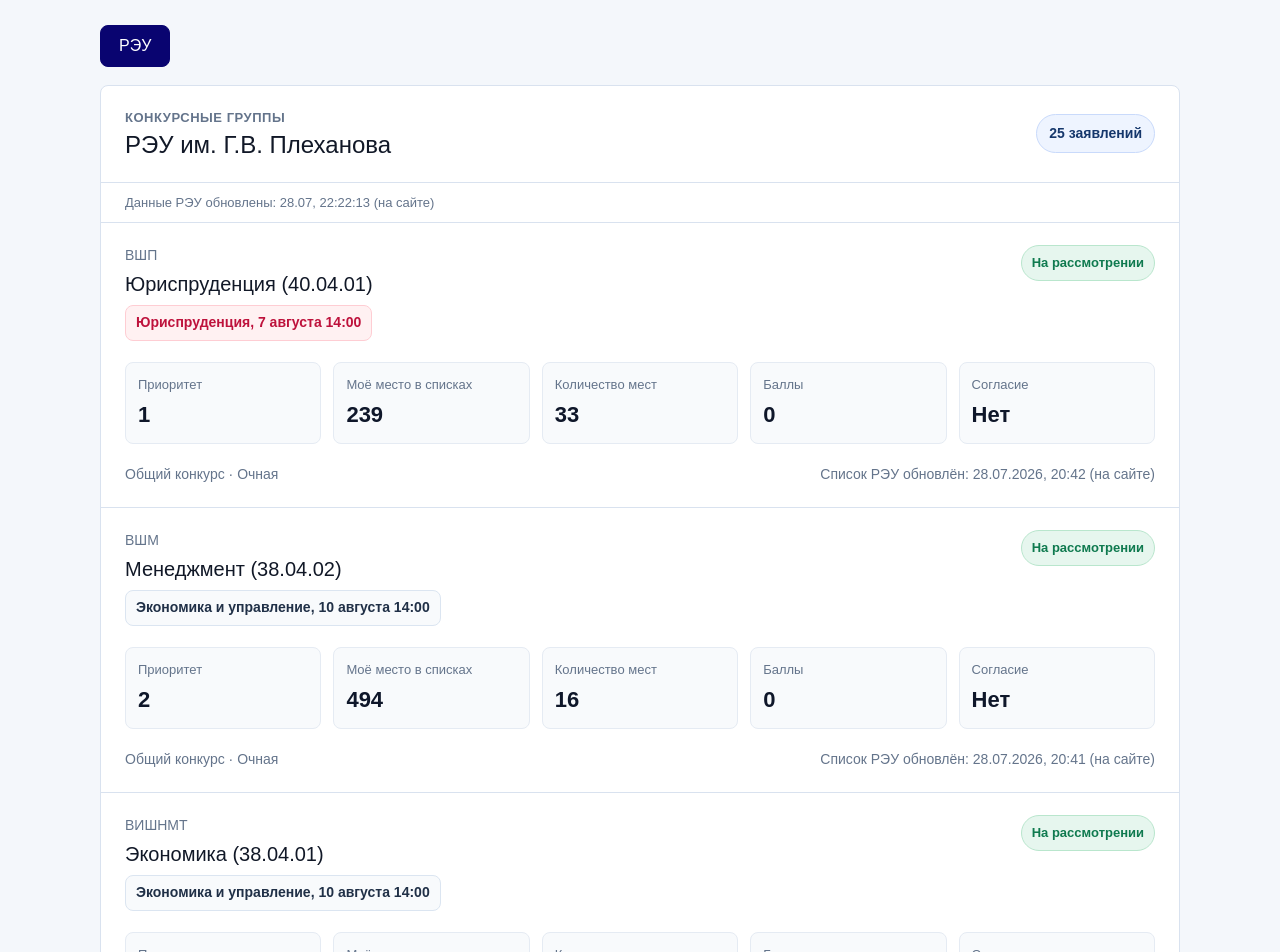
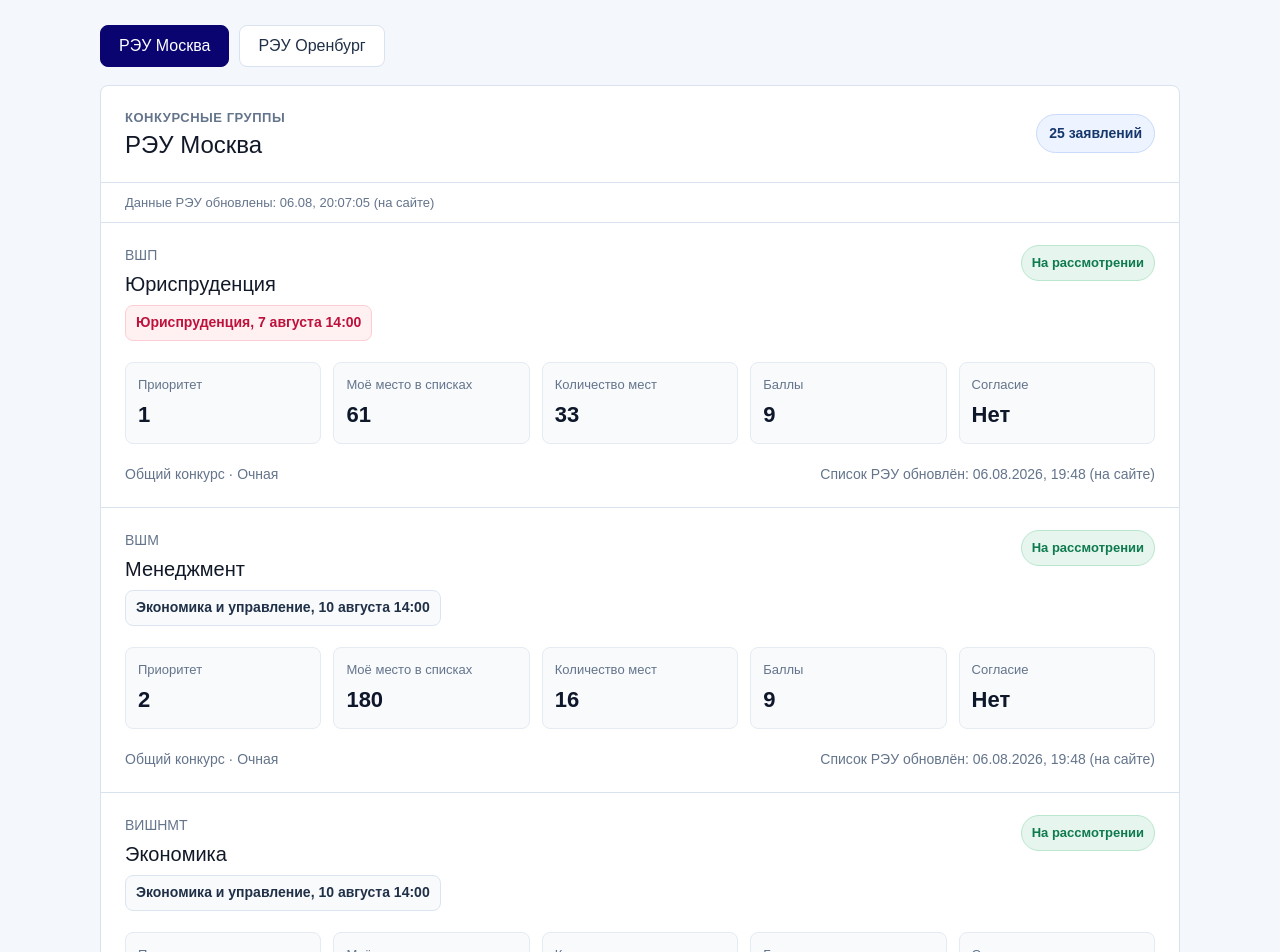
Before and after one commit to LaplaceRam/sait_postyplenia, a Next.js app: page / in a window 1280 px wide. Shown: the part 180-1132 px from the top of the page. Built offline with nearby package versions, Linux system fonts and the light colour scheme; no server answers.

Commit message:
Add REA campus tabs

```diff
--- a/app/page.tsx
+++ b/app/page.tsx
@@ -36,6 +36,7 @@
 type ApplicationGroup = {
   id: string;
   agreement: boolean | null;
+  campus: "moscow" | "orenburg";
   exam: ExamSchedule | null;
   faculty: string;
   form: string;
@@ -62,7 +63,10 @@
 const REA_ANON_KEY =
   "eyJhbGciOiJIUzI1NiIsInR5cCI6IkpXVCJ9.eyJyb2xlIjoiYW5vbiIsImlzcyI6InN1cGFiYXNlIiwiaWF0IjoxNzgwNjQxOTU0LCJleHAiOjIwOTYwMDE5NTR9.HK1E0UwpIPbIHK-C1HtCjoiszflge1Ul8gfD7DPicXQ";
 
-const universities = [{ id: "rea", label: "РЭУ" }];
+const universities = [
+  { id: "moscow", label: "РЭУ Москва", title: "РЭУ Москва" },
+  { id: "orenburg", label: "РЭУ Оренбург", title: "РЭУ Оренбург" },
+] as const;
 
 const requestHeaders = {
   apikey: REA_ANON_KEY,
@@ -164,6 +168,19 @@
   }).format(value)} (на сайте)`;
 }
 
+function getCampus(group: GroupRow | undefined): ApplicationGroup["campus"] {
+  const campusSource = [
+    group?.branch_name,
+    group?.competitive_group_name,
+    group?.faculty_name,
+    group?.faculty_short_name,
+  ]
+    .filter(Boolean)
+    .join(" ");
+
+  return campusSource.includes("Оренбург") ? "orenburg" : "moscow";
+}
+
 async function fetchTrackerData(): Promise<TrackerData> {
   const response = await fetch(`${DATA_URL}?t=${Date.now()}`, {
     cache: "no-store",
@@ -203,6 +220,7 @@
 
       return {
         agreement: entrant.agreement,
+        campus: getCampus(group),
         exam: getExamSchedule(program),
         faculty:
           group?.faculty_short_name ||
@@ -257,7 +275,7 @@
 }
 
 export default function Home() {
-  const [activeUniversity, setActiveUniversity] = useState("rea");
+  const [activeUniversity, setActiveUniversity] = useState("moscow");
   const [groups, setGroups] = useState<ApplicationGroup[]>([]);
   const [isLoading, setIsLoading] = useState(true);
   const [error, setError] = useState<string | null>(null);
@@ -315,12 +333,11 @@
   }, []);
 
   const visibleGroups = useMemo(() => {
-    if (activeUniversity === "rea") {
-      return groups;
-    }
-
-    return [];
+    return groups.filter((group) => group.campus === activeUniversity);
   }, [activeUniversity, groups]);
+  const activeTab =
+    universities.find((university) => university.id === activeUniversity) ??
+    universities[0];
 
   return (
     <main className="min-h-screen bg-[#f4f7fb] text-[#111827]">
@@ -352,7 +369,7 @@
           <div className="groups-panel__top">
             <div>
               <p className="section-label">Конкурсные группы</p>
-              <h2 id="rea-heading">РЭУ им. Г.В. Плеханова</h2>
+              <h2 id="rea-heading">{activeTab.title}</h2>
             </div>
             <div className="summary-chip">
               {isLoading ? "Загрузка" : `${visibleGroups.length} заявлений`}
@@ -369,7 +386,7 @@
 
           {!isLoading && !error && visibleGroups.length === 0 ? (
             <p className="state-message">
-              По этому УКП пока не найдено конкурсных групп.
+              По этому УКП пока не найдено конкурсных групп для вкладки {activeTab.label}.
             </p>
           ) : null}
 
--- a/public/data/rea-2420603.json
+++ b/public/data/rea-2420603.json
@@ -1,10 +1,35 @@
 {
   "applicantUkp": "2420603",
-  "fetchedAt": "2026-07-28T19:22:13.928Z",
+  "fetchedAt": "2026-08-06T17:07:05.075Z",
   "source": "REA",
   "groups": [
     {
       "agreement": false,
+      "campus": "orenburg",
+      "exam": {
+        "display": "Экономика и управление, 10 августа 14:00",
+        "isConflict": false,
+        "matches": [
+          "Экономика",
+          "Менеджмент",
+          "Финансы и кредит"
+        ]
+      },
+      "faculty": "Оренбург",
+      "form": "Заочная",
+      "funding": "Контракт",
+      "id": "7226ba8c-11ad-11f1-8dba-5cba2c649f58",
+      "myPlace": 1,
+      "places": 10,
+      "priority": 1,
+      "program": "Экономика",
+      "score": 9,
+      "status": "На рассмотрении",
+      "updatedAt": "06.08.2026, 19:48"
+    },
+    {
+      "agreement": false,
+      "campus": "moscow",
       "exam": {
         "display": "Юриспруденция, 7 августа 14:00",
         "isConflict": true,
@@ -16,16 +41,41 @@
       "form": "Очная",
       "funding": "Общий конкурс",
       "id": "6c2f2b02-11ad-11f1-8dba-5cba2c649f58",
-      "myPlace": 239,
+      "myPlace": 61,
       "places": 33,
       "priority": 1,
-      "program": "Юриспруденция (40.04.01)",
-      "score": 0,
+      "program": "Юриспруденция",
+      "score": 9,
       "status": "На рассмотрении",
-      "updatedAt": "28.07.2026, 20:42"
+      "updatedAt": "06.08.2026, 19:48"
     },
     {
       "agreement": false,
+      "campus": "orenburg",
+      "exam": {
+        "display": "Экономика и управление, 10 августа 14:00",
+        "isConflict": false,
+        "matches": [
+          "Экономика",
+          "Менеджмент",
+          "Финансы и кредит"
+        ]
+      },
+      "faculty": "Оренбург",
+      "form": "Заочная",
+      "funding": "Контракт",
+      "id": "7226bab1-11ad-11f1-8dba-5cba2c649f58",
+      "myPlace": 1,
+      "places": 10,
+      "priority": 2,
+      "program": "Менеджмент",
+      "score": 9,
+      "status": "На рассмотрении",
+      "updatedAt": "06.08.2026, 19:48"
+    },
+    {
+      "agreement": false,
+      "campus": "moscow",
       "exam": {
         "display": "Экономика и управление, 10 августа 14:00",
         "isConflict": false,
@@ -39,16 +89,17 @@
       "form": "Очная",
       "funding": "Общий конкурс",
       "id": "6c2f212e-11ad-11f1-8dba-5cba2c649f58",
-      "myPlace": 494,
+      "myPlace": 180,
       "places": 16,
       "priority": 2,
-      "program": "Менеджмент (38.04.02)",
-      "score": 0,
+      "program": "Менеджмент",
+      "score": 9,
       "status": "На рассмотрении",
-      "updatedAt": "28.07.2026, 20:41"
+      "updatedAt": "06.08.2026, 19:48"
     },
     {
       "agreement": false,
+      "campus": "moscow",
       "exam": {
         "display": "Экономика и управление, 10 августа 14:00",
         "isConflict": false,
@@ -62,16 +113,17 @@
       "form": "Очная",
       "funding": "Общий конкурс",
       "id": "6c2f1f97-11ad-11f1-8dba-5cba2c649f58",
-      "myPlace": 175,
+      "myPlace": 66,
       "places": 13,
       "priority": 3,
-      "program": "Экономика (38.04.01)",
-      "score": 0,
+      "program": "Экономика",
+      "score": 9,
       "status": "На рассмотрении",
-      "updatedAt": "28.07.2026, 20:41"
+      "updatedAt": "06.08.2026, 19:48"
     },
     {
       "agreement": false,
+      "campus": "moscow",
       "exam": {
         "display": "Экономика и управление, 10 августа 14:00",
         "isConflict": false,
@@ -85,16 +137,17 @@
       "form": "Очная",
       "funding": "Общий конкурс",
       "id": "6c2f1e25-11ad-11f1-8dba-5cba2c649f58",
-      "myPlace": 341,
+      "myPlace": 143,
       "places": 18,
       "priority": 4,
-      "program": "Экономика (38.04.01)",
-      "score": 0,
+      "program": "Экономика",
+      "score": 9,
       "status": "На рассмотрении",
-      "updatedAt": "28.07.2026, 20:42"
+      "updatedAt": "06.08.2026, 19:48"
     },
     {
       "agreement": false,
+      "campus": "moscow",
       "exam": {
         "display": "Экономика и управление, 10 августа 14:00",
         "isConflict": false,
@@ -108,16 +161,17 @@
       "form": "Очная",
       "funding": "Общий конкурс",
       "id": "6c2f2178-11ad-11f1-8dba-5cba2c649f58",
-      "myPlace": 176,
+      "myPlace": 81,
       "places": 10,
       "priority": 5,
-      "program": "Менеджмент (38.04.02)",
-      "score": 0,
+      "program": "Менеджмент",
+      "score": 9,
       "status": "На рассмотрении",
-      "updatedAt": "28.07.2026, 20:41"
+      "updatedAt": "06.08.2026, 19:48"
     },
     {
       "agreement": false,
+      "campus": "moscow",
       "exam": {
         "display": "Экономика и управление, 10 августа 14:00",
         "isConflict": false,
@@ -131,16 +185,17 @@
       "form": "Очная",
       "funding": "Общий конкурс",
       "id": "6c2f21c2-11ad-11f1-8dba-5cba2c649f58",
-      "myPlace": 288,
+      "myPlace": 119,
       "places": 15,
       "priority": 6,
-      "program": "Менеджмент (38.04.02)",
-      "score": 0,
+      "program": "Менеджмент",
+      "score": 9,
       "status": "На рассмотрении",
-      "updatedAt": "28.07.2026, 20:42"
+      "updatedAt": "06.08.2026, 19:48"
     },
     {
       "agreement": false,
+      "campus": "moscow",
       "exam": {
         "display": "Экономика и управление, 10 августа 14:00",
         "isConflict": false,
@@ -154,16 +209,17 @@
       "form": "Очная",
       "funding": "Общий конкурс",
       "id": "6c2f227b-11ad-11f1-8dba-5cba2c649f58",
-      "myPlace": 272,
+      "myPlace": 91,
       "places": 7,
       "priority": 7,
-      "program": "Менеджмент (38.04.02)",
-      "score": 0,
+      "program": "Менеджмент",
+      "score": 9,
       "status": "На рассмотрении",
-      "updatedAt": "28.07.2026, 20:42"
+      "updatedAt": "06.08.2026, 19:48"
     },
     {
       "agreement": false,
+      "campus": "moscow",
       "exam": {
         "display": "Экономика и управление, 10 августа 14:00",
         "isConflict": false,
@@ -177,16 +233,17 @@
       "form": "Очная",
       "funding": "Общий конкурс",
       "id": "6c2f2ab8-11ad-11f1-8dba-5cba2c649f58",
-      "myPlace": 306,
+      "myPlace": 135,
       "places": 17,
       "priority": 8,
-      "program": "Финансы и кредит (38.04.08)",
-      "score": 0,
+      "program": "Финансы и кредит",
+      "score": 9,
       "status": "На рассмотрении",
-      "updatedAt": "28.07.2026, 20:42"
+      "updatedAt": "06.08.2026, 19:48"
     },
     {
       "agreement": false,
+      "campus": "moscow",
       "exam": {
         "display": "Государственное и муниципальное управление, 8 августа 10:00",
         "isConflict": false,
@@ -198,16 +255,17 @@
       "form": "Очная",
       "funding": "Общий конкурс",
       "id": "6c2f237e-11ad-11f1-8dba-5cba2c649f58",
-      "myPlace": 169,
+      "myPlace": 42,
       "places": 9,
       "priority": 9,
-      "program": "Государственное и муниципальное управление (38.04.04)",
-      "score": 0,
+      "program": "Государственное и муниципальное управление",
+      "score": 9,
       "status": "На рассмотрении",
-      "updatedAt": "28.07.2026, 20:42"
+      "updatedAt": "06.08.2026, 19:48"
     },
     {
       "agreement": false,
+      "campus": "moscow",
       "exam": {
         "display": "Государственное и муниципальное управление, 8 августа 10:00",
         "isConflict": false,
@@ -219,16 +277,17 @@
       "form": "Очная",
       "funding": "Общий конкурс",
       "id": "6c2f2437-11ad-11f1-8dba-5cba2c649f58",
-      "myPlace": 117,
+      "myPlace": 19,
       "places": 5,
       "priority": 10,
-      "program": "Государственное и муниципальное управление (38.04.04)",
-      "score": 0,
+      "program": "Государственное и муниципальное управление",
+      "score": 9,
       "status": "На рассмотрении",
-      "updatedAt": "28.07.2026, 20:42"
+      "updatedAt": "06.08.2026, 19:48"
     },
     {
       "agreement": false,
+      "campus": "moscow",
       "exam": {
         "display": "Управление персоналом, 14 августа 14:00",
         "isConflict": true,
@@ -240,16 +299,17 @@
       "form": "Очная",
       "funding": "Общий конкурс",
       "id": "6c2f22ea-11ad-11f1-8dba-5cba2c649f58",
-      "myPlace": 155,
+      "myPlace": 41,
       "places": 10,
       "priority": 11,
-      "program": "Управление персоналом (38.04.03)",
-      "score": 0,
+      "program": "Управление персоналом",
+      "score": 9,
       "status": "На рассмотрении",
-      "updatedAt": "28.07.2026, 20:42"
+      "updatedAt": "06.08.2026, 19:48"
     },
     {
       "agreement": false,
+      "campus": "moscow",
       "exam": {
         "display": "Реклама и коммуникации, 15 августа 10:00",
         "isConflict": false,
@@ -262,16 +322,17 @@
       "form": "Очная",
       "funding": "Общий конкурс",
       "id": "6c2f2b96-11ad-11f1-8dba-5cba2c649f58",
-      "myPlace": 281,
+      "myPlace": 70,
       "places": 20,
       "priority": 12,
-      "program": "Реклама и связи с общественностью (42.04.01)",
-      "score": 0,
+      "program": "Реклама и связи с общественностью",
+      "score": 9,
       "status": "На рассмотрении",
-      "updatedAt": "28.07.2026, 20:41"
+      "updatedAt": "06.08.2026, 19:48"
     },
     {
       "agreement": false,
+      "campus": "moscow",
       "exam": {
         "display": "Информационные системы и технологии, 13 августа 14:00",
         "isConflict": false,
@@ -284,16 +345,17 @@
       "form": "Очная",
       "funding": "Общий конкурс",
       "id": "6c2f1bfa-11ad-11f1-8dba-5cba2c649f58",
-      "myPlace": 219,
+      "myPlace": 40,
       "places": 25,
       "priority": 13,
-      "program": "Информационные системы и технологии (09.04.02)",
-      "score": 0,
+      "program": "Информационные системы и технологии",
+      "score": 9,
       "status": "На рассмотрении",
-      "updatedAt": "28.07.2026, 20:41"
+      "updatedAt": "06.08.2026, 19:48"
     },
     {
       "agreement": false,
+      "campus": "moscow",
       "exam": {
         "display": "Информационные системы и технологии, 13 августа 14:00",
         "isConflict": false,
@@ -306,16 +368,17 @@
       "form": "Очная",
       "funding": "Общий конкурс",
       "id": "6c2f1c8e-11ad-11f1-8dba-5cba2c649f58",
-      "myPlace": 264,
+      "myPlace": 42,
       "places": 33,
       "priority": 14,
-      "program": "Прикладная информатика (09.04.03)",
-      "score": 0,
+      "program": "Прикладная информатика",
+      "score": 9,
       "status": "На рассмотрении",
-      "updatedAt": "28.07.2026, 20:41"
+      "updatedAt": "06.08.2026, 19:48"
     },
     {
       "agreement": false,
+      "campus": "moscow",
       "exam": {
         "display": "Информационные системы и технологии, 13 августа 14:00",
         "isConflict": false,
@@ -328,16 +391,17 @@
       "form": "Очная",
       "funding": "Общий конкурс",
       "id": "6c2f1cd8-11ad-11f1-8dba-5cba2c649f58",
-      "myPlace": 163,
+      "myPlace": 34,
       "places": 24,
       "priority": 15,
-      "program": "Прикладная информатика (09.04.03)",
-      "score": 0,
+      "program": "Прикладная информатика",
+      "score": 9,
       "status": "На рассмотрении",
-      "updatedAt": "28.07.2026, 20:42"
+      "updatedAt": "06.08.2026, 19:48"
     },
     {
       "agreement": false,
+      "campus": "moscow",
       "exam": {
         "display": "Бизнес-информатика, 7 августа 10:00",
         "isConflict": false,
@@ -349,16 +413,17 @@
       "form": "Очная",
       "funding": "Общий конкурс",
       "id": "6c2f24a6-11ad-11f1-8dba-5cba2c649f58",
-      "myPlace": 186,
+      "myPlace": 27,
       "places": 10,
       "priority": 16,
-      "program": "Бизнес-информатика (38.04.05)",
-      "score": 0,
+      "program": "Бизнес-информатика",
+      "score": 9,
       "status": "На рассмотрении",
-      "updatedAt": "28.07.2026, 20:41"
+      "updatedAt": "06.08.2026, 19:48"
     },
     {
       "agreement": false,
+      "campus": "moscow",
       "exam": {
         "display": "Реклама и коммуникации, 15 августа 10:00",
         "isConflict": false,
@@ -371,16 +436,17 @@
       "form": "Очная",
       "funding": "Общий конкурс",
       "id": "6c2f2c2a-11ad-11f1-8dba-5cba2c649f58",
-      "myPlace": 297,
+      "myPlace": 80,
       "places": 30,
       "priority": 17,
-      "program": "Медиакоммуникации (42.04.05)",
-      "score": 0,
+      "program": "Медиакоммуникации",
+      "score": 9,
       "status": "На рассмотрении",
-      "updatedAt": "28.07.2026, 20:42"
+      "updatedAt": "06.08.2026, 19:48"
     },
     {
       "agreement": false,
+      "campus": "moscow",
       "exam": {
         "display": "Экономика и управление, 10 августа 14:00",
         "isConflict": false,
@@ -394,16 +460,17 @@
       "form": "Очная",
       "funding": "Общий конкурс",
       "id": "6c2f220c-11ad-11f1-8dba-5cba2c649f58",
-      "myPlace": 369,
+      "myPlace": 140,
       "places": 15,
       "priority": 18,
-      "program": "Менеджмент (38.04.02)",
-      "score": 0,
+      "program": "Менеджмент",
+      "score": 9,
       "status": "На рассмотрении",
-      "updatedAt": "28.07.2026, 20:41"
+      "updatedAt": "06.08.2026, 19:48"
     },
     {
       "agreement": false,
+      "campus": "moscow",
       "exam": {
         "display": "Экономика и управление, 10 августа 14:00",
         "isConflict": false,
@@ -417,16 +484,17 @@
       "form": "Очная",
       "funding": "Общий конкурс",
       "id": "e2db4933-39a8-11f1-8dbe-5cba2c649f58",
-      "myPlace": 240,
+      "myPlace": 89,
       "places": 14,
       "priority": 19,
-      "program": "Менеджмент (38.04.02)",
-      "score": 0,
+      "program": "Менеджмент",
+      "score": 9,
       "status": "На рассмотрении",
-      "updatedAt": "28.07.2026, 20:42"
+      "updatedAt": "06.08.2026, 19:48"
     },
     {
       "agreement": false,
+      "campus": "moscow",
       "exam": {
         "display": "Экономика и управление, 10 августа 14:00",
         "isConflict": false,
@@ -440,16 +508,17 @@
       "form": "Очная",
       "funding": "Общий конкурс",
       "id": "663533eb-11ad-11f1-8dba-5cba2c649f58",
-      "myPlace": 282,
+      "myPlace": 116,
       "places": 8,
       "priority": 20,
-      "program": "Экономика (38.04.01)",
-      "score": 0,
+      "program": "Экономика",
+      "score": 9,
       "status": "На рассмотрении",
-      "updatedAt": "28.07.2026, 20:42"
+      "updatedAt": "06.08.2026, 19:48"
     },
     {
       "agreement": false,
+      "campus": "moscow",
       "exam": {
         "display": "Экономика и управление, 10 августа 14:00",
         "isConflict": false,
@@ -463,16 +532,17 @@
       "form": "Очная",
       "funding": "Общий конкурс",
       "id": "6c2f202b-11ad-11f1-8dba-5cba2c649f58",
-      "myPlace": 213,
+      "myPlace": 92,
       "places": 10,
       "priority": 21,
-      "program": "Экономика (38.04.01)",
-      "score": 0,
+      "program": "Экономика",
+      "score": 9,
       "status": "На рассмотрении",
-      "updatedAt": "28.07.2026, 20:42"
+      "updatedAt": "06.08.2026, 19:48"
     },
     {
       "agreement": false,
+      "campus": "moscow",
       "exam": {
         "display": "Экономика и управление, 10 августа 14:00",
         "isConflict": false,
@@ -486,16 +556,17 @@
       "form": "Очная",
       "funding": "Общий конкурс",
       "id": "6c2f1d6c-11ad-11f1-8dba-5cba2c649f58",
-      "myPlace": 356,
+      "myPlace": 154,
       "places": 10,
       "priority": 22,
-      "program": "Экономика (38.04.01)",
-      "score": 0,
+      "program": "Экономика",
+      "score": 9,
       "status": "На рассмотрении",
-      "updatedAt": "28.07.2026, 20:42"
+      "updatedAt": "06.08.2026, 19:48"
     },
     {
       "agreement": false,
+      "campus": "moscow",
       "exam": {
         "display": "Экономика и управление, 10 августа 14:00",
         "isConflict": false,
@@ -509,16 +580,17 @@
       "form": "Очная",
       "funding": "Общий конкурс",
       "id": "6c2f1f03-11ad-11f1-8dba-5cba2c649f58",
-      "myPlace": 295,
+      "myPlace": 111,
       "places": 11,
       "priority": 23,
-      "program": "Экономика (38.04.01)",
-      "score": 0,
+      "program": "Экономика",
+      "score": 9,
       "status": "На рассмотрении",
-      "updatedAt": "28.07.2026, 20:41"
+      "updatedAt": "06.08.2026, 19:48"
     },
     {
       "agreement": false,
+      "campus": "moscow",
       "exam": {
         "display": "Торговое дело, 7 августа 14:00",
         "isConflict": true,
@@ -530,16 +602,17 @@
       "form": "Очная",
       "funding": "Общий конкурс",
       "id": "6c2f255f-11ad-11f1-8dba-5cba2c649f58",
-      "myPlace": 98,
+      "myPlace": 34,
       "places": 9,
       "priority": 24,
-      "program": "Торговое дело (38.04.06)",
-      "score": 0,
+      "program": "Торговое дело",
+      "score": 9,
       "status": "На рассмотрении",
-      "updatedAt": "28.07.2026, 20:42"
+      "updatedAt": "06.08.2026, 19:48"
     },
     {
       "agreement": false,
+      "campus": "moscow",
       "exam": {
         "display": "Товароведение, 14 августа 14:00",
         "isConflict": true,
@@ -551,13 +624,13 @@
       "form": "Очная",
       "funding": "Общий конкурс",
       "id": "6c2f2a24-11ad-11f1-8dba-5cba2c649f58",
-      "myPlace": 31,
+      "myPlace": 19,
       "places": 8,
       "priority": 25,
-      "program": "Товароведение (38.04.07)",
-      "score": 0,
+      "program": "Товароведение",
+      "score": 9,
       "status": "На рассмотрении",
-      "updatedAt": "28.07.2026, 20:41"
+      "updatedAt": "06.08.2026, 19:48"
     }
   ]
 }
--- a/scripts/fetch-rea-data.mjs
+++ b/scripts/fetch-rea-data.mjs
@@ -90,6 +90,19 @@
   }).format(date);
 }
 
+function getCampus(group) {
+  const campusSource = [
+    group?.branch_name,
+    group?.competitive_group_name,
+    group?.faculty_name,
+    group?.faculty_short_name,
+  ]
+    .filter(Boolean)
+    .join(" ");
+
+  return campusSource.includes("Оренбург") ? "orenburg" : "moscow";
+}
+
 async function fetchJson(pathname) {
   const response = await fetch(`${REA_API_URL}${pathname}`, {
     headers: requestHeaders,
@@ -126,6 +139,7 @@
 
       return {
         agreement: entrant.agreement,
+        campus: getCampus(group),
         exam: getExamSchedule(program),
         faculty:
           group?.faculty_short_name ||
```
Also changed, not shown: 3 other files (tests, documents, lock files or other folders).
